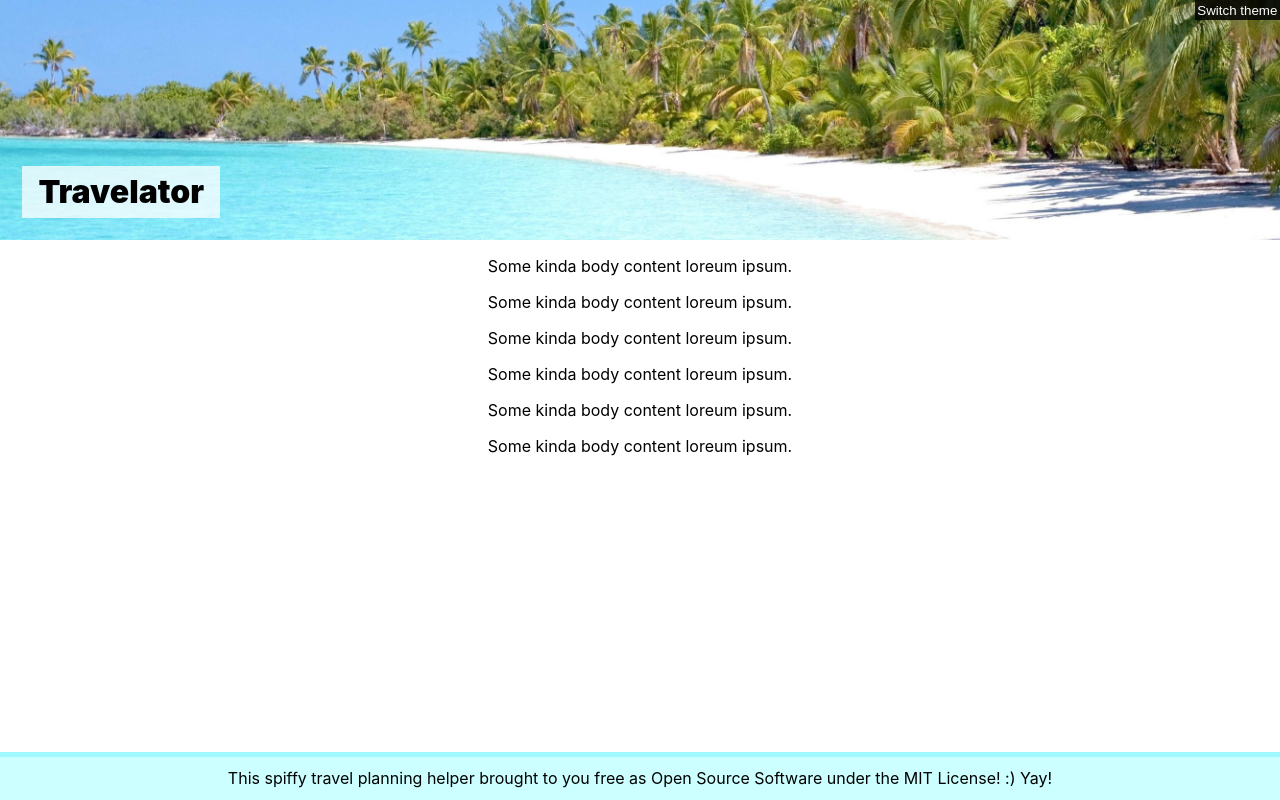
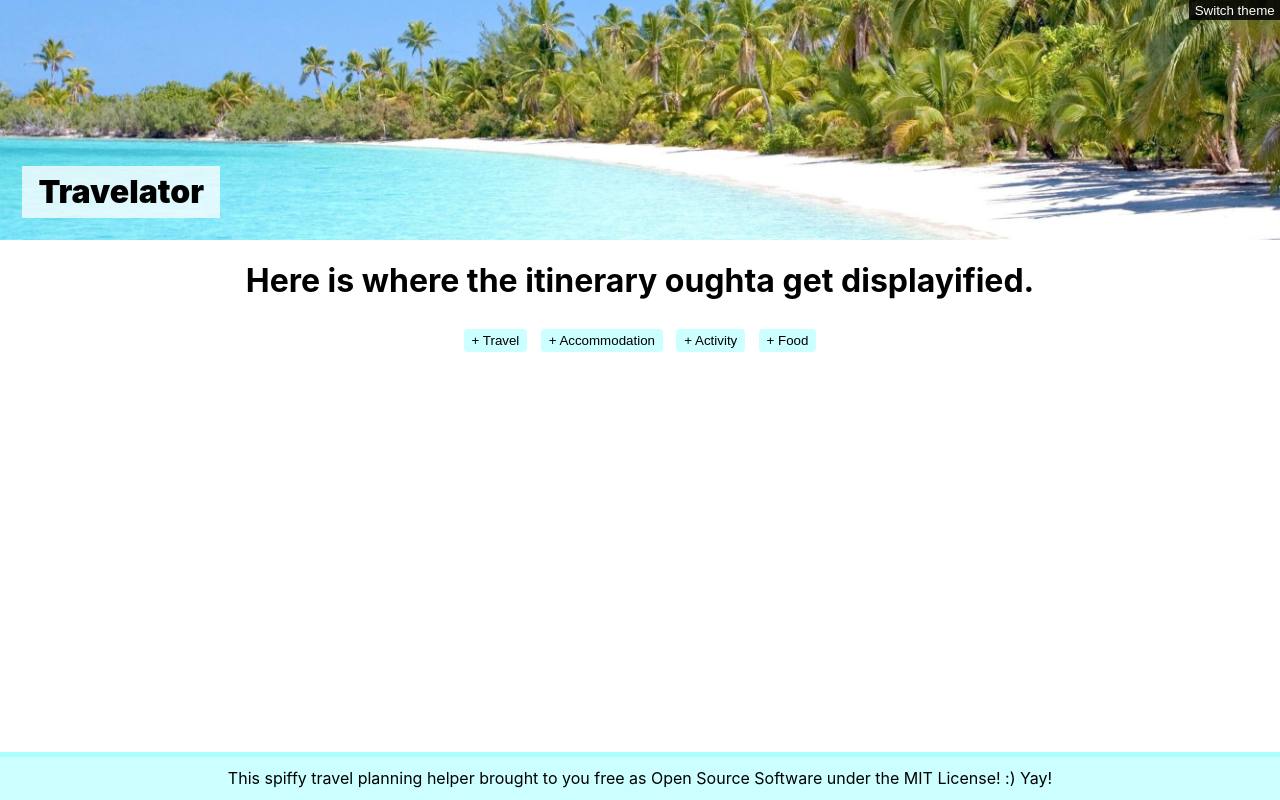
Before and after one commit to StevenKitzes/travelator, a React (Create React App) app: page / in a window 1280 px wide. Built offline with nearby package versions, Linux system fonts and the light colour scheme.

Commit message:
New buttons to add itin items, can add dummy itin items

```diff
--- a/package.json
+++ b/package.json
@@ -5,7 +5,8 @@
   "dependencies": {
     "react": "^16.8.6",
     "react-dom": "^16.8.6",
-    "react-scripts": "3.0.1"
+    "react-scripts": "3.0.1",
+    "uuid": "^3.3.2"
   },
   "scripts": {
     "start": "react-scripts start",
--- a/src/App.js
+++ b/src/App.js
@@ -5,10 +5,12 @@ import Footer from './Footer';
 
 function App() {
   let [theme, setTheme] = useState('light');
+  let [itinerary, setItinerary] = useState([]);
+
   return (
     <div style={appStyles}>
       <Header theme={theme} setTheme={setTheme} />
-      <Body theme={theme} />
+      <Body theme={theme} itinerary={itinerary} setItinerary={setItinerary} />
       <Footer theme={theme} />
     </div>
   );
--- a/src/Body.js
+++ b/src/Body.js
@@ -1,14 +1,26 @@
 import React from 'react';
+import uuid from 'uuid/v4';
 
 function Body(props) {
+    let theme = props.theme;
+
+    function addTravel() {
+        props.itinerary.push('Travel item');
+        props.setItinerary(Array.from(props.itinerary));
+    }
+
     return (
-        <div style={getBodyStyle(props.theme)}>
-            <p>Some kinda body content loreum ipsum.</p>
-            <p>Some kinda body content loreum ipsum.</p>
-            <p>Some kinda body content loreum ipsum.</p>
-            <p>Some kinda body content loreum ipsum.</p>
-            <p>Some kinda body content loreum ipsum.</p>
-            <p>Some kinda body content loreum ipsum.</p>
+        <div style={getBodyStyle(theme)}>
+            <h1>Here is where the itinerary oughta get displayified.</h1>
+            {props.itinerary.map((item) => {
+                return(
+                    <p key={uuid()}>Travel item</p>
+                );
+            })}
+            <button onClick={addTravel} style={getButtonStyle(theme)}>+ Travel</button>
+            <button style={getButtonStyle(theme)}>+ Accommodation</button>
+            <button style={getButtonStyle(theme)}>+ Activity</button>
+            <button style={getButtonStyle(theme)}>+ Food</button>
         </div>
     );
 }
@@ -24,5 +36,16 @@ function getBodyStyle(theme) {
         width: '100%'
     }
 }
+function getButtonStyle(theme) {
+    return {
+        backgroundColor: theme === 'dark' ? 'white' : '#CFF',
+        borderStyle: 'none',
+        borderRadius: '.3em',
+        color: 'black',
+        cursor: 'pointer',
+        margin: '.5em',
+        padding: '.3em .6em'
+    };
+}
 
 export default Body;
--- a/src/Footer.js
+++ b/src/Footer.js
@@ -22,7 +22,7 @@ function getFooterStyle(theme) {
 }
 function getSeparatorStyle(theme) {
     return {
-        backgroundColor: theme === 'dark' ? 'black' : '#A0F8FF',
+        backgroundColor: theme === 'dark' ? 'black' : '#AAFFFF',
         height: '.3em',
         left: '0',
         margin: '0'
--- a/src/Header.js
+++ b/src/Header.js
@@ -27,7 +27,8 @@ function getThemeButtonStyle(theme) {
         backgroundColor: theme === 'dark' ? 'rgba(255,255,255,.75)': 'rgba(0,0,0,.85)',
         borderStyle: 'none',
         color: theme === 'dark' ? 'black' : 'white',
-        padding: '0.2em',
+        cursor: 'pointer',
+        padding: '.2em .4em',
         position: 'fixed',
         right: '0',
         top: '0'
```
Also changed, not shown: 1 other file (tests, documents, lock files or other folders).
